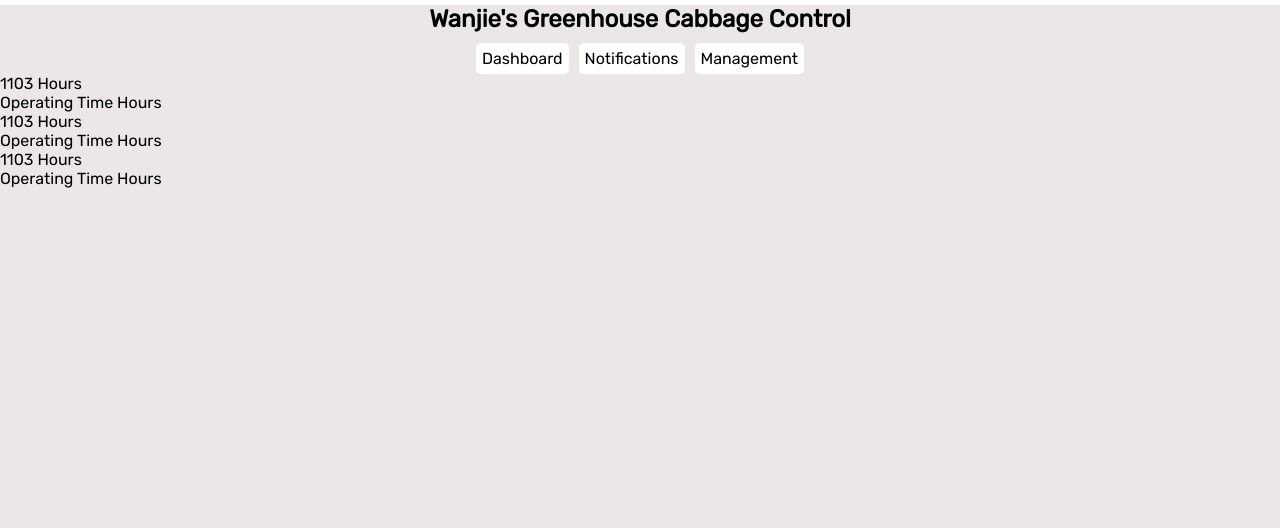
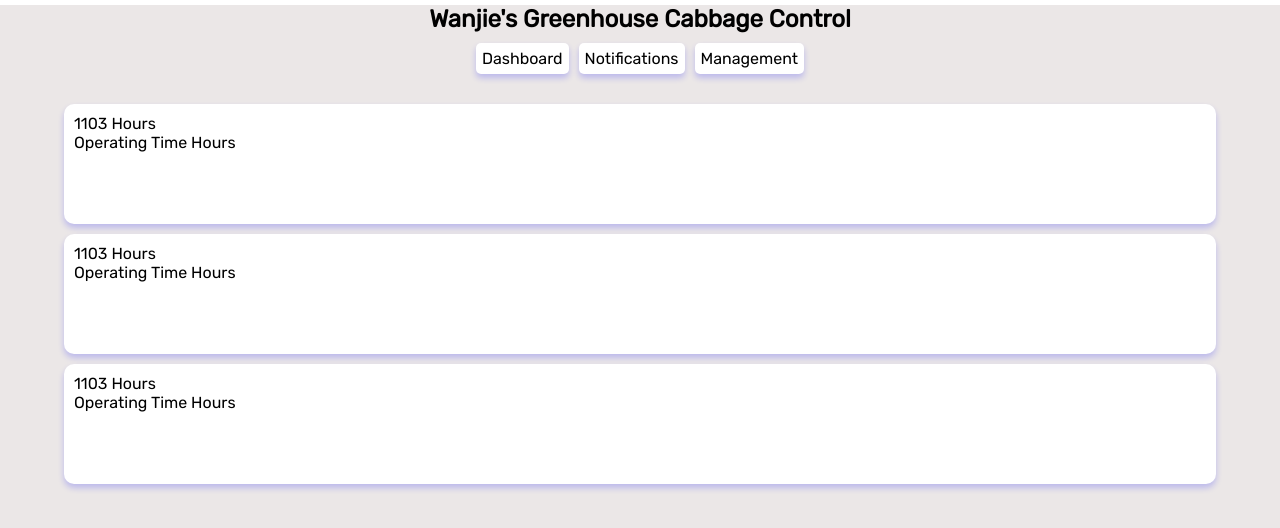
Before and after one commit to Team-Songa-Songa/IOT-Frontend, a React (Create React App) app: page /dashboard in a window 1280 px wide. Shown: the top 528 px of the page. Built offline with nearby package versions, Linux system fonts and the light colour scheme; a web font is replaced by a local one.

Commit message:
underway with the dashboard

```diff
--- a/src/components/Admin/singleSite Dashboard/singleSite.css
+++ b/src/components/Admin/singleSite Dashboard/singleSite.css
@@ -28,6 +28,8 @@
     padding:6px;
     border-radius: 5px;
     cursor:pointer;
+    box-shadow: 0px 4px 6px rgba(0, 0, 255, 0.2); /* Bluish box shadow */
+    /* transition: all 0.3s ease-in-out; */
 }
 
 .minor-navs-inner-p{
@@ -35,3 +37,30 @@
  text-decoration: none;
  color:black;
 }
+
+.main-dashboard{
+    display: flex;
+    flex-direction: column;
+    width:100%;
+    gap:10px;
+    margin-top:30px;
+}
+
+.upper-stats{
+
+    width:90%;
+    margin-left:auto;
+    margin-right:auto;
+    background-color: white;
+    height:15vh;
+    border-radius: 10px;
+    padding:10px;
+    box-shadow: 0px 4px 6px rgba(0, 0, 255, 0.2); /* Bluish box shadow */
+    transition: all 0.3s ease-in-out;
+}
+
+.upper-stats:hover {
+    background: linear-gradient(90deg, rgba(0, 123, 255, 1) 0%, rgba(255, 255, 255, 1) 100%); /* Blue to white gradient */
+    color: white; /* Text color changes to white */
+    box-shadow: 0px 6px 8px rgba(0, 0, 255, 0.4); /* Slightly stronger shadow on hover */
+}
--- a/src/components/Admin/singleSite Dashboard/singleSiteDashboard.jsx
+++ b/src/components/Admin/singleSite Dashboard/singleSiteDashboard.jsx
@@ -38,8 +38,8 @@ function SingleSiteDashboard() {
 
               <div className="upper-stats">
 
-                <p>1103 Hours</p>
-                <p>Operating Time Hours</p>
+                <p className="upper-stats-hours">1103 Hours</p>
+                <p className="upper-stats-text">Operating Time Hours</p>
 
               </div>
 
```
